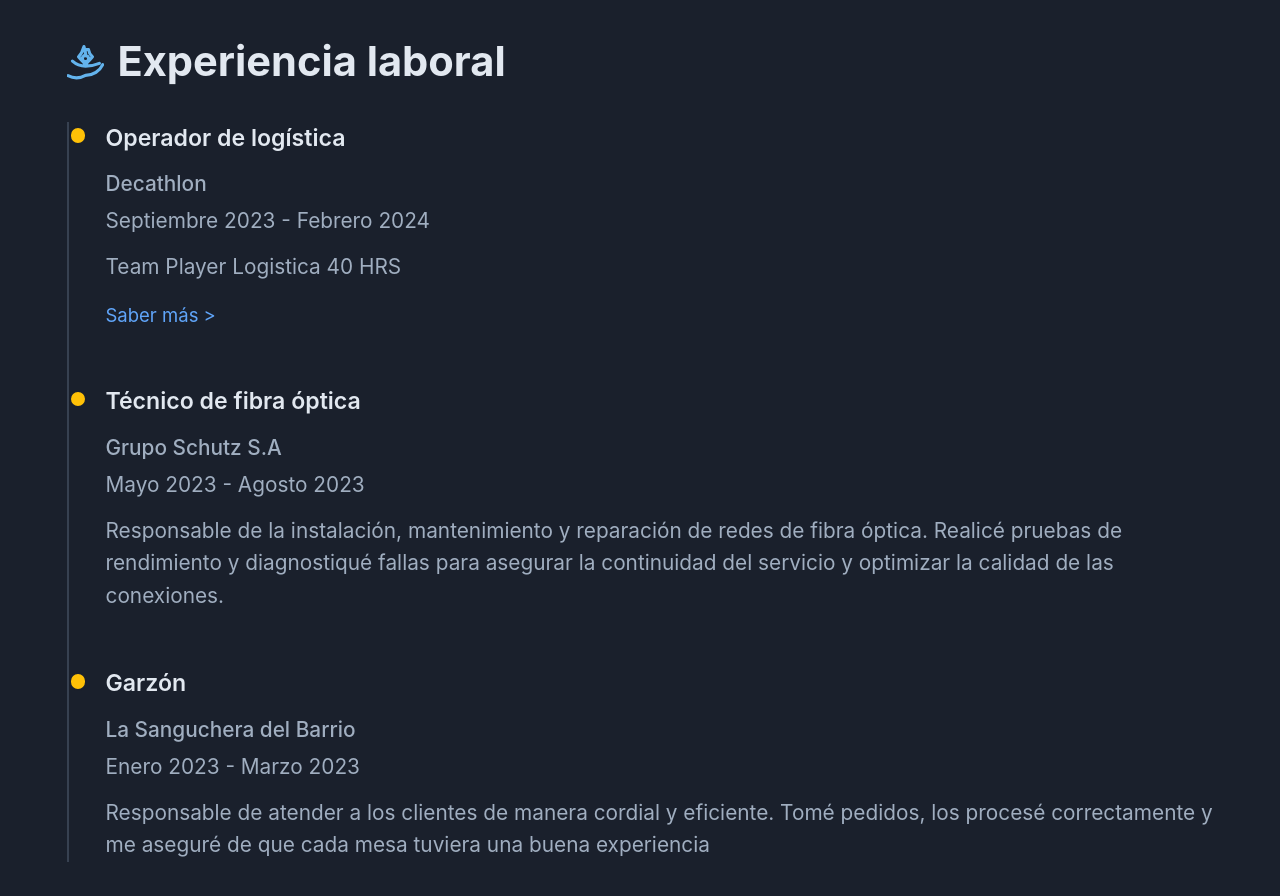
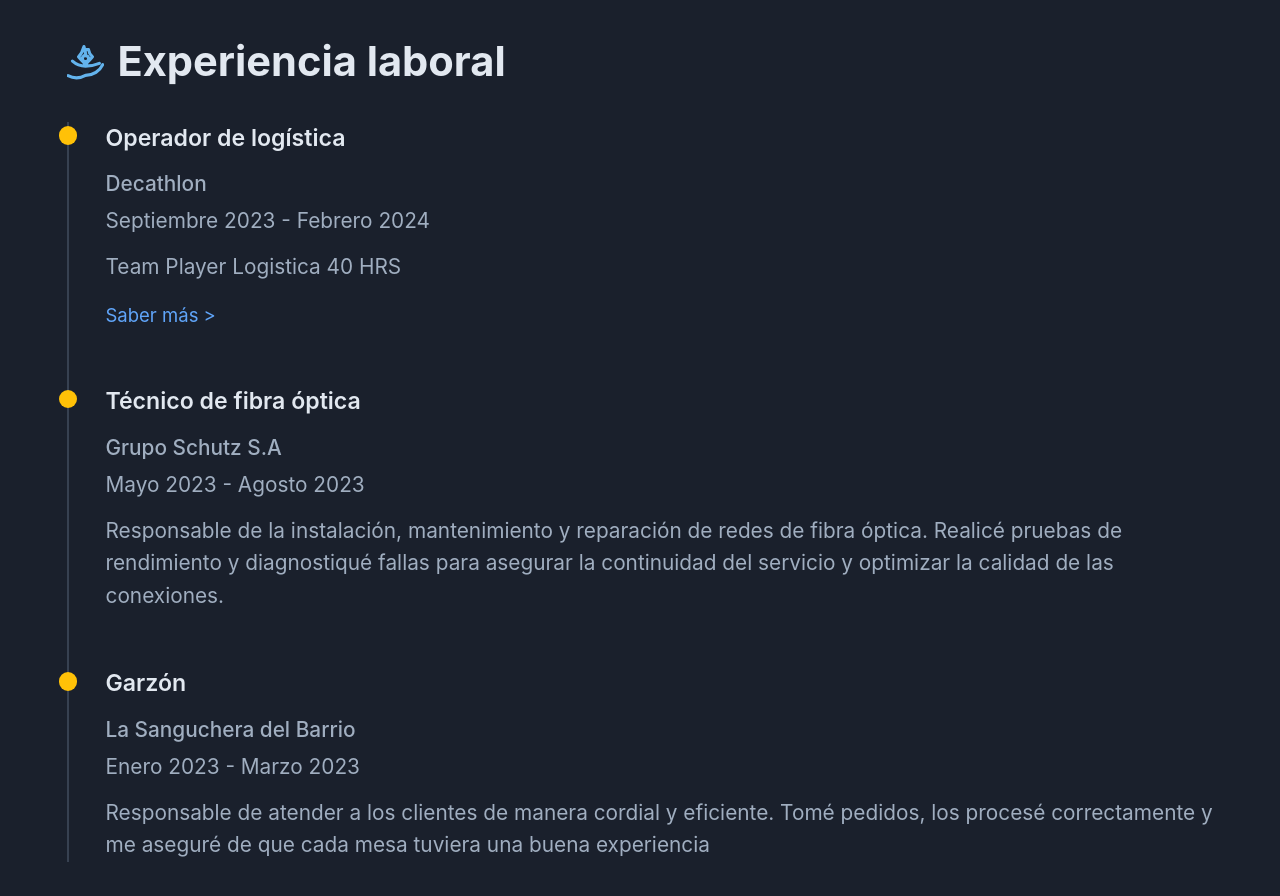
Before and after one commit to Shenx3/PortafolioWeb, a React (Vite) app: page / in a window 1280 px wide. Shown: the part 960-1856 px from the top of the page. Built offline with nearby package versions, Linux system fonts and the light colour scheme.

Commit message:
Ajustar el espaciado del ícono en el componente ExperienceItem para mejorar la alineación visual.

```diff
--- a/src/components/molecules/ExperienceItem.tsx
+++ b/src/components/molecules/ExperienceItem.tsx
@@ -15,7 +15,7 @@ interface ExperienceItemProps {
 export const ExperienceItem: React.FC<ExperienceItemProps> = ({ title, company, duration, description, link }) => {
   return (
     <div className="mb-12 relative">
-      <div className="absolute w-4 h-4 bg-miduYellow rounded-full -left-[37px] top-1 border-2 border-darkBackground"></div>
+      <div className="absolute w-4 h-4 bg-miduYellow rounded-full -left-[47px] top-1 border-0 border-darkBackground"></div>
       <Title level="h4" className="!text-xl font-semibold text-primaryText mb-1">
         {title}
       </Title>
```
